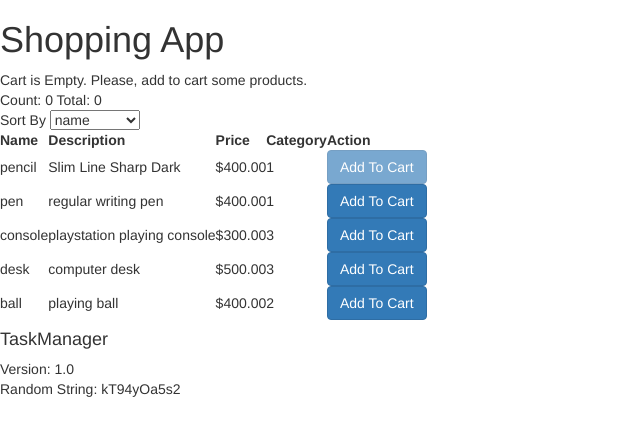
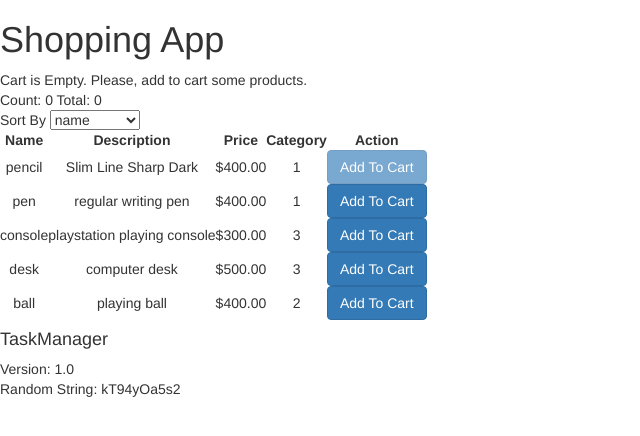
Before and after one commit to Andriy-Yahello/shop, an Angular app: page / in a window 1280 px wide. Shown: the top 436 px of the page, without its empty margins (0-640 px from the left). Built offline with nearby package versions, Linux system fonts and the light colour scheme.

Commit message:
text-align: center th, td

```diff
--- a/src/app/product/components/product-list/product-list.component.css
+++ b/src/app/product/components/product-list/product-list.component.css
@@ -0,0 +1,3 @@
+td, th{
+    text-align: center
+}
```
